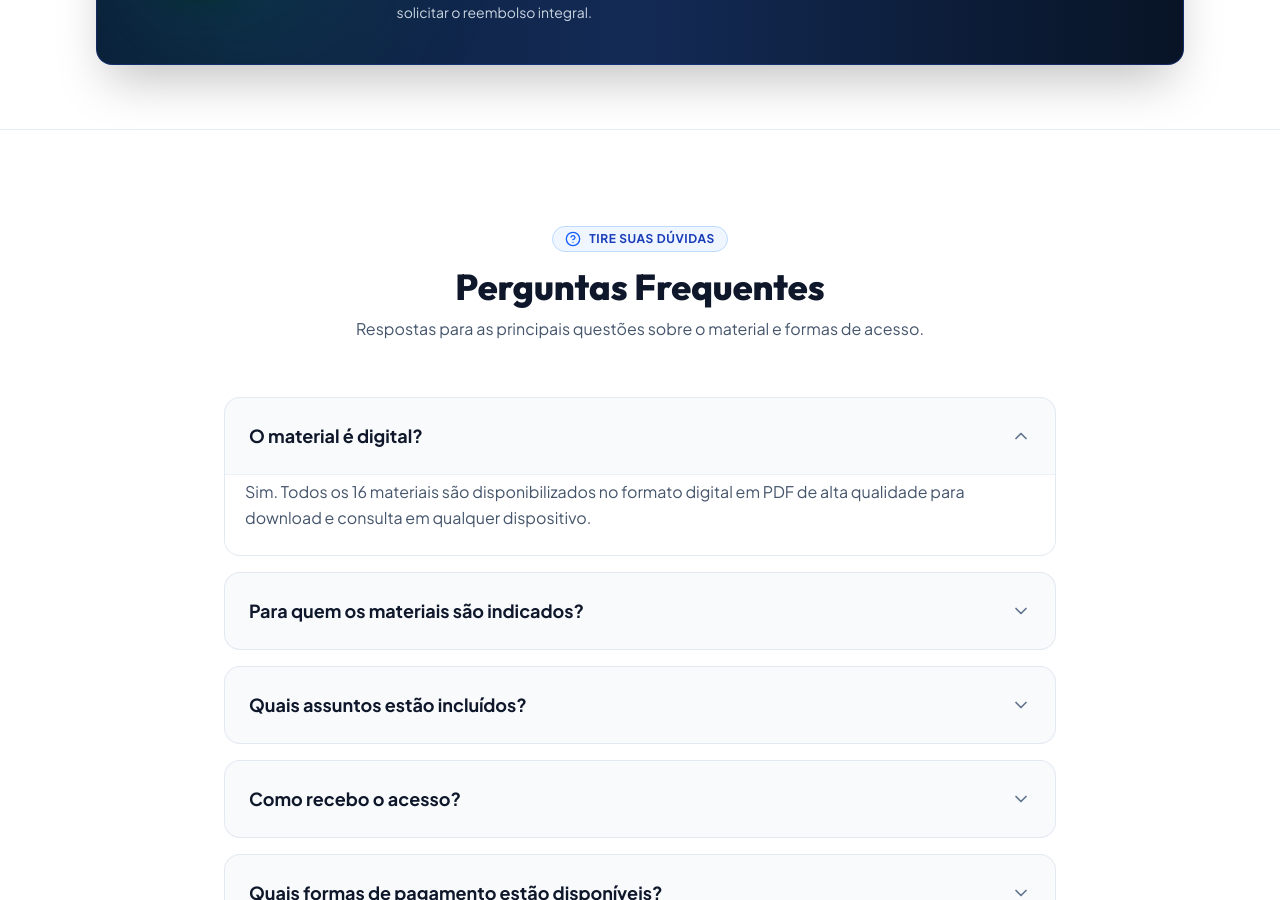
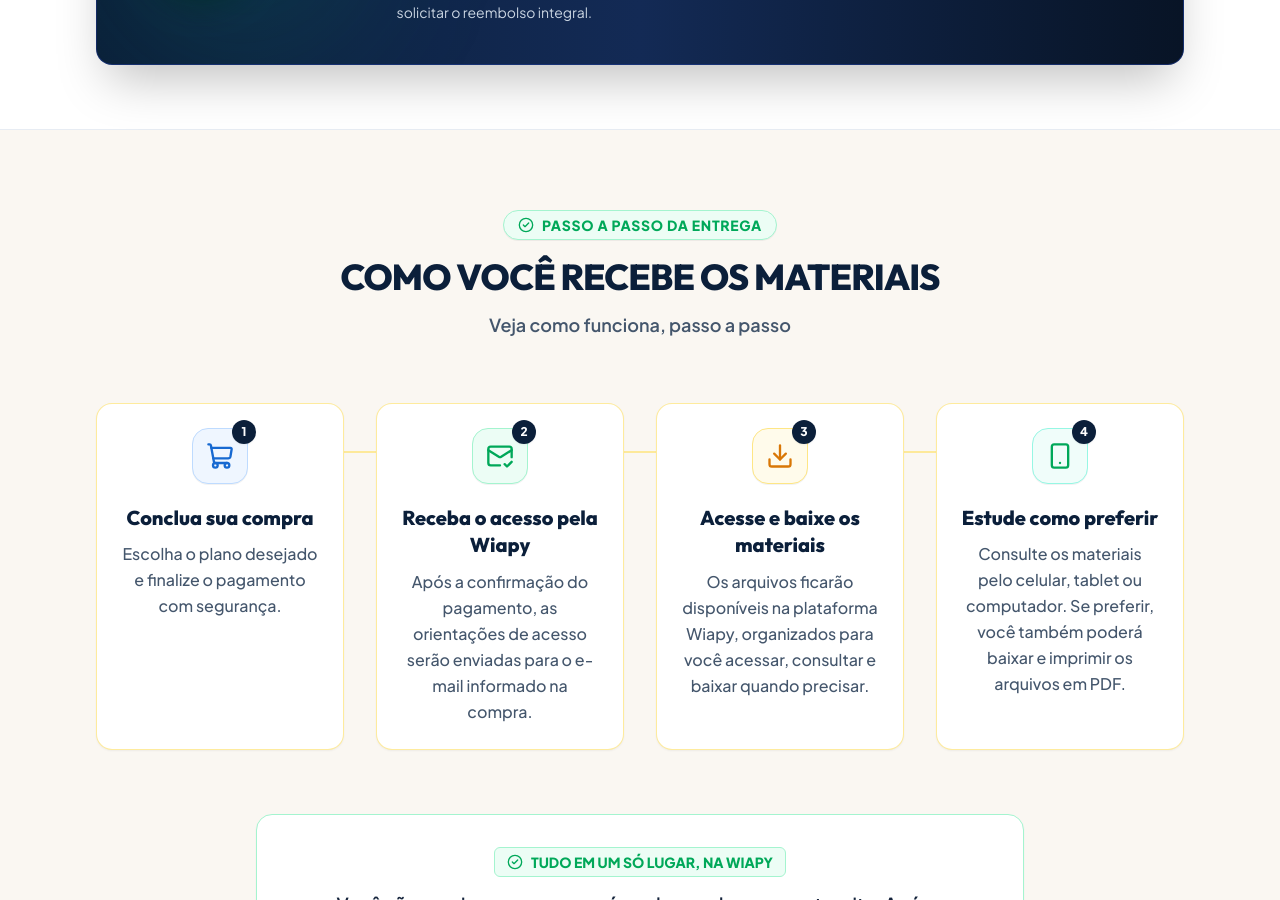
Before and after one commit to henriquecarreto/REFORMA-TRIBUTARIA, a React (Vite) app: page / in a window 1280 px wide. Shown: the part 11100-12000 px from the top of the page. Built offline with nearby package versions, Linux system fonts and the light colour scheme.

Commit message:
feat: nova secao COMO VOCE RECEBE OS MATERIAIS entre a garantia e o FAQ

```diff
--- a/src/App.tsx
+++ b/src/App.tsx
@@ -8,6 +8,7 @@ import { ProductBundle } from './components/ProductBundle';
 import { PricingSection } from './components/PricingSection';
 import { TestimonialsSection } from './components/TestimonialsSection';
 import { GuaranteeSection } from './components/GuaranteeSection';
+import { AccessSteps } from './components/AccessSteps';
 import { FAQSection } from './components/FAQSection';
 import { Footer } from './components/Footer';
 import { MobileStickyCTA } from './components/MobileStickyCTA';
@@ -46,7 +47,10 @@ export function App() {
         {/* 9. GARANTIA DE 7 DIAS */}
         <GuaranteeSection />
 
-        {/* 10. PERGUNTAS FREQUENTES */}
+        {/* 10. COMO VOCÊ RECEBE OS MATERIAIS (PASSO A PASSO WIAPY) */}
+        <AccessSteps />
+
+        {/* 11. PERGUNTAS FREQUENTES */}
         <FAQSection />
       </main>
 
--- a/src/components/AccessSteps.tsx
+++ b/src/components/AccessSteps.tsx
@@ -1,66 +1,137 @@
 import React from 'react';
-import { accessSteps } from '../data/landingData';
-import { CreditCard, MailCheck, ShieldCheck, Download, CheckCircle2 } from 'lucide-react';
+import { ShoppingCart, MailCheck, Download, Smartphone, CheckCircle2, ArrowRight } from 'lucide-react';
 
 export const AccessSteps: React.FC = () => {
-  const getStepIcon = (iconName: string) => {
-    switch (iconName) {
-      case 'CreditCard': return <CreditCard className="w-6 h-6 text-[#0A8FF0]" />;
-      case 'ShieldCheck': return <ShieldCheck className="w-6 h-6 text-[#00A878]" />;
-      case 'MailCheck': return <MailCheck className="w-6 h-6 text-amber-600" />;
-      case 'Download': return <Download className="w-6 h-6 text-emerald-600" />;
-      default: return <CheckCircle2 className="w-6 h-6 text-[#0A8FF0]" />;
+  const scrollToPricing = (e: React.MouseEvent) => {
+    e.preventDefault();
+    const el = document.getElementById('precos');
+    if (el) {
+      el.scrollIntoView({ behavior: 'smooth' });
+    } else {
+      window.location.hash = 'precos';
     }
   };
 
+  const steps = [
+    {
+      number: '1',
+      title: 'Conclua sua compra',
+      text: 'Escolha o plano desejado e finalize o pagamento com segurança.',
+      icon: ShoppingCart,
+      iconColor: 'text-[#1769D1]',
+      bgColor: 'bg-blue-50',
+      borderColor: 'border-blue-200'
+    },
+    {
+      number: '2',
+      title: 'Receba o acesso pela Wiapy',
+      text: 'Após a confirmação do pagamento, as orientações de acesso serão enviadas para o e-mail informado na compra.',
+      icon: MailCheck,
+      iconColor: 'text-[#00A859]',
+      bgColor: 'bg-emerald-50',
+      borderColor: 'border-emerald-200'
+    },
+    {
+      number: '3',
+      title: 'Acesse e baixe os materiais',
+      text: 'Os arquivos ficarão disponíveis na plataforma Wiapy, organizados para você acessar, consultar e baixar quando precisar.',
+      icon: Download,
+      iconColor: 'text-[#D97706]',
+      bgColor: 'bg-amber-50',
+      borderColor: 'border-amber-200'
+    },
+    {
+      number: '4',
+      title: 'Estude como preferir',
+      text: 'Consulte os materiais pelo celular, tablet ou computador. Se preferir, você também poderá baixar e imprimir os arquivos em PDF.',
+      icon: Smartphone,
+      iconColor: 'text-[#00A859]',
+      bgColor: 'bg-teal-50',
+      borderColor: 'border-teal-200'
+    }
+  ];
+
   return (
-    <section className="py-14 sm:py-20 bg-white border-b border-amber-200/60" id="como-recebe">
-      <div className="max-w-7xl mx-auto px-4 sm:px-6 lg:px-8">
+    <section className="py-14 sm:py-20 bg-[#FAF7F2] border-b border-amber-200/60 relative overflow-hidden" id="como-recebe">
+      <div className="max-w-6xl mx-auto px-4 sm:px-6 lg:px-8 relative z-10">
 
-        {/* Title */}
+        {/* CABEÇALHO DA SEÇÃO */}
         <div className="text-center max-w-3xl mx-auto mb-12 sm:mb-16">
-          <div className="inline-flex items-center gap-1.5 px-3.5 py-1.5 rounded-full bg-blue-50 border border-blue-200 text-blue-900 text-xs sm:text-sm font-extrabold uppercase tracking-wider mb-3">
-            <CheckCircle2 className="w-4 h-4 text-blue-600" />
-            <span>PROCESSO TRANSPARENTE</span>
+          <div className="inline-flex items-center gap-2 px-3.5 py-1 rounded-full bg-emerald-50 border border-emerald-200 text-[#00A859] text-xs sm:text-sm font-extrabold uppercase tracking-wider mb-3.5 shadow-2xs">
+            <CheckCircle2 className="w-4 h-4 text-[#00A859]" />
+            <span>PASSO A PASSO DA ENTREGA</span>
           </div>
+
           <h2 className="text-2xl sm:text-3xl md:text-4xl font-extrabold text-[#0B1F3A] leading-tight tracking-tight mb-3">
-            Como você recebe os materiais
+            COMO VOCÊ RECEBE OS MATERIAIS
           </h2>
-          <p className="text-sm sm:text-base text-slate-600 font-medium max-w-xl mx-auto">
-            Etapas simples, seguras e automáticas para você acessar sua biblioteca visual sem complicações.
+
+          <p className="text-base sm:text-lg text-[#44566C] font-semibold">
+            Veja como funciona, passo a passo
           </p>
         </div>
 
-        {/* 4 Steps Grid */}
-        <div className="grid grid-cols-1 md:grid-cols-2 lg:grid-cols-4 gap-6">
-          {accessSteps.map((step, idx) => (
+        {/* AS 4 ETAPAS (DESKTOP: 4 EM LINHA COM LINHA DISCRETA / TABLET: 2 COLUNAS / MOBILE: 1 COLUNA) */}
+        <div className="relative mb-12 sm:mb-16">
+
+          {/* LINHA DISCRETA DE CONEXÃO NO DESKTOP */}
+          <div className="hidden lg:block absolute top-12 left-[12%] right-[12%] h-0.5 bg-amber-200/80 -z-0" />
+
+          <div className="grid grid-cols-1 md:grid-cols-2 lg:grid-cols-4 gap-6 sm:gap-8 relative z-10">
+            {steps.map((step) => {
+              const IconComponent = step.icon;
+              return (
                 <div
                   key={step.number}
-              className="bg-[#FAF7F2] p-6 sm:p-7 rounded-2xl border border-amber-200/80 shadow-xs hover:shadow-md transition-all flex flex-col justify-between"
+                  className="bg-white p-6 rounded-2xl border border-amber-200/80 shadow-xs hover:shadow-md transition-shadow flex flex-col items-center text-center h-full group"
                 >
-              <div>
-                <div className="flex items-center justify-between mb-4">
-                  <div className="p-3 rounded-xl bg-white border border-amber-200/60 shadow-2xs">
-                    {getStepIcon(step.iconName)}
+                  {/* ÍCONE E NÚMERO */}
+                  <div className="relative mb-5">
+                    <div className={`w-14 h-14 rounded-2xl ${step.bgColor} border ${step.borderColor} flex items-center justify-center shadow-2xs group-hover:scale-105 transition-transform`}>
+                      <IconComponent className={`w-7 h-7 ${step.iconColor}`} />
                     </div>
-                  <span className="text-2xl font-black text-amber-500/40">
-                    0{idx + 1}
+                    <span className="absolute -top-2 -right-2 w-6 h-6 rounded-full bg-[#0B1F3A] text-white text-xs font-black flex items-center justify-center shadow-xs">
+                      {step.number}
                     </span>
                   </div>
 
-                <h3 className="text-base sm:text-lg font-extrabold text-[#0B1F3A] mb-2 leading-snug">
+                  {/* TÍTULO */}
+                  <h3 className="text-lg sm:text-xl font-extrabold text-[#0B1F3A] mb-2.5 leading-snug">
                     {step.title}
                   </h3>
-                <p className="text-xs sm:text-sm text-slate-600 leading-relaxed font-normal">
-                  {step.description}
+
+                  {/* TEXTO (FONTE MÍNIMA 16PX NO MOBILE) */}
+                  <p className="text-base text-[#44566C] font-medium leading-relaxed">
+                    {step.text}
+                  </p>
+                </div>
+              );
+            })}
+          </div>
+        </div>
+
+        {/* AVISO DESTACADO DA WIAPY */}
+        <div className="max-w-3xl mx-auto bg-white p-6 sm:p-8 rounded-2xl border border-emerald-200 shadow-xs mb-10 text-center">
+          <div className="inline-flex items-center gap-2 px-3 py-1 rounded-md bg-emerald-50 text-[#00A859] font-extrabold text-xs sm:text-sm uppercase mb-3 border border-emerald-200">
+            <CheckCircle2 className="w-4 h-4 text-[#00A859]" />
+            <span>TUDO EM UM SÓ LUGAR, NA WIAPY</span>
+          </div>
+
+          <p className="text-base sm:text-lg text-[#14233B] font-semibold leading-relaxed">
+            Você não precisa procurar uma área de membros em outro site. Após a confirmação do pagamento, basta seguir as orientações enviadas para o seu e-mail e acessar os materiais diretamente pela plataforma Wiapy.
           </p>
         </div>
 
-              <div className="mt-5 pt-3 border-t border-amber-200/50 text-[11px] font-bold text-[#00A878]">
-                ✓ Acesso Imediato
-              </div>
-            </div>
-          ))}
+        {/* BOTÃO DA SEÇÃO */}
+        <div className="flex flex-col items-center">
+          <a
+            href="#precos"
+            onClick={scrollToPricing}
+            className="w-full sm:w-auto bg-[#00A859] hover:bg-[#008C4A] text-white font-extrabold text-base sm:text-lg min-h-[56px] px-8 py-4 rounded-xl flex items-center justify-center gap-2.5 cursor-pointer shadow-lg shadow-emerald-700/20 hover:scale-[1.01] transition-transform text-center border border-emerald-400/30"
+          >
+            <span>QUERO GARANTIR MEU ACESSO</span>
+            <ArrowRight className="w-5 h-5 shrink-0" />
+          </a>
         </div>
 
       </div>
```
Lines whose indentation alone changed are shown as unchanged.
